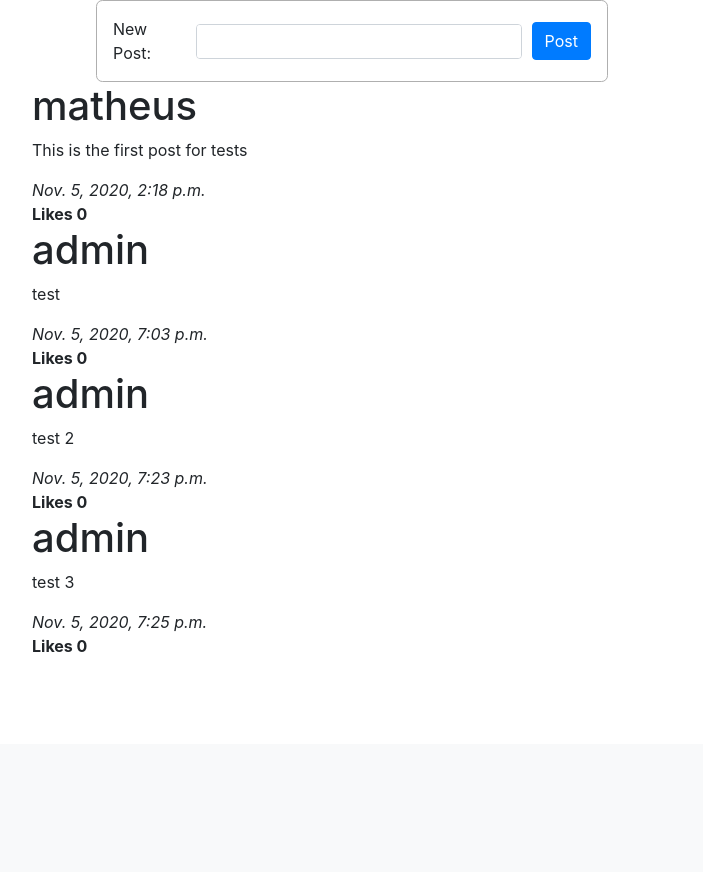
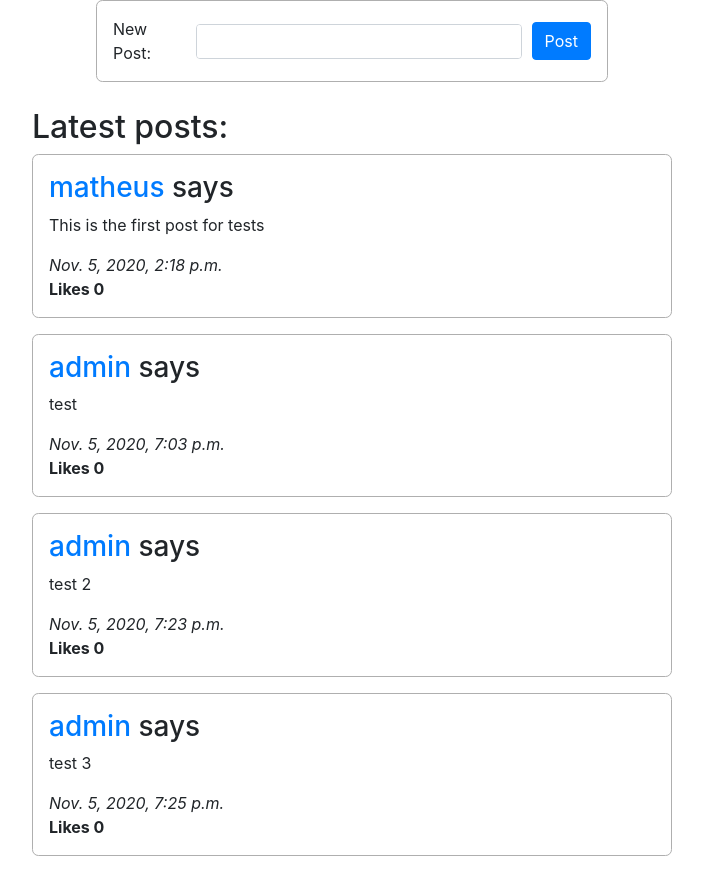
Before and after one commit to Matheus-IT/network, a Django app: page / in a window 1280 px wide. Shown: the part 56-928 px from the top of the page, without its empty margins (288-991 px from the left). Before the commit the page ends 708 px from the top, so only its background shows below. Run offline with Django 3.2, Linux system fonts and the light colour scheme; data comes from the database, SQL or seed files in the repository; some libraries are stand-ins or nearby versions.

Commit message:
new style improvements

```diff
--- a/network/static/network/styles.css
+++ b/network/static/network/styles.css
@@ -17,6 +17,7 @@ textarea {
 	width: 40%;
 	min-height: 55px;
 	margin: auto;
+	margin-bottom: 1.6em;
 	padding: 1em;
 
 	border-radius: 0.4em;
@@ -45,3 +46,12 @@ textarea {
 	max-width: 40em;
 	margin: auto;
 }
+
+.post {
+	margin: auto;
+	margin-bottom: 1em;
+	padding: 1em;
+
+	border-radius: 0.4em;
+	border: 0.075em solid rgb(175, 175, 175);
+}
--- a/network/templates/network/index.html
+++ b/network/templates/network/index.html
@@ -16,12 +16,19 @@
     </form>
 
     <div class="postsContainer">
+        <h2>Latest posts:</h2>
+
         {% for post in allPosts %}
-            <h1>{{ post.poster }}</h1>
-            <p>{{ post.content }}</p>
-            <em>{{ post.timestamp }}</em>
-            <br>
-            <strong>Likes {{ post.likes }}</strong>
+            <div class="post">
+                <h3>
+                    <a href="{% url 'profilePage' post.poster.id %}">{{ post.poster }}</a> says
+                </h3>
+                <p>{{ post.content }}</p>
+                <em>{{ post.timestamp }}</em>
+                <br>
+                <strong>Likes {{ post.likes }}</strong>
+                <br>
+            </div>
         {% endfor %}
     </div>
 {% endblock %}
```
